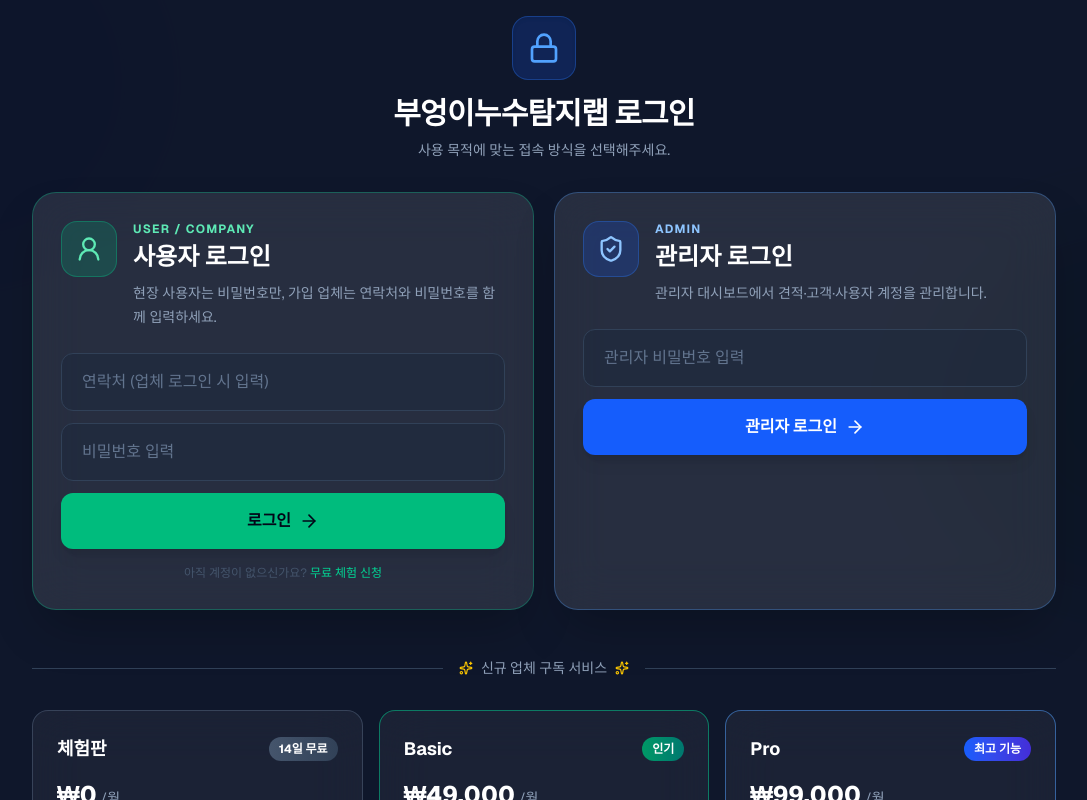
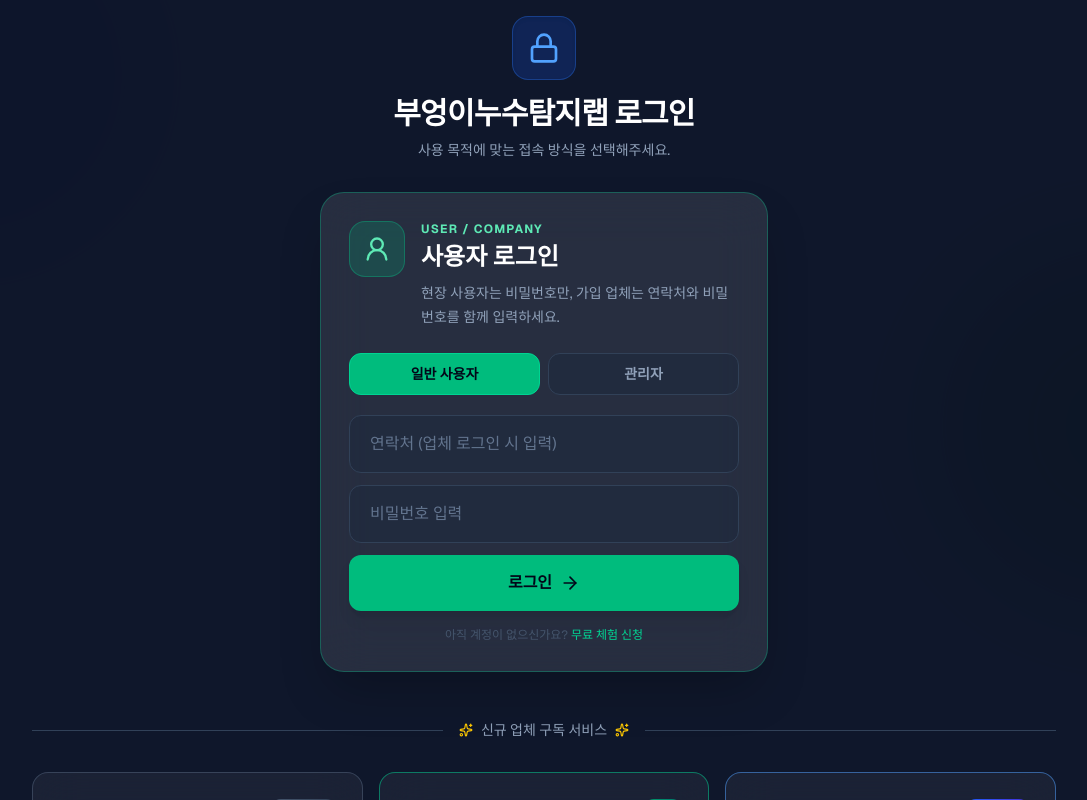
Before and after one commit to JayKim76/owl, a Next.js app: page /login in a window 1280 px wide. Shown: the top 800 px of the page, without its empty margins (96-1183 px from the left). Built offline with nearby package versions, Linux system fonts and the light colour scheme.

Commit message:
feat: unify login page into single radio-mode form

```diff
--- a/src/app/login/page.tsx
+++ b/src/app/login/page.tsx
@@ -1,5 +1,6 @@
-import { ArrowRight, Lock, ShieldAlert, ShieldCheck, UserRound, Sparkles, CheckCircle2 } from "lucide-react";
+import { Lock, Sparkles, CheckCircle2, ArrowRight } from "lucide-react";
 import Link from "next/link";
+import LoginForm from "@/components/LoginForm";
 
 export default async function LoginPage({
   searchParams,
@@ -66,93 +67,9 @@ export default async function LoginPage({
           <p className="text-slate-400 text-sm mt-2">사용 목적에 맞는 접속 방식을 선택해주세요.</p>
         </div>
 
-        <div className="grid grid-cols-1 md:grid-cols-2 gap-5">
-          {/* 통합 사용자 로그인 */}
-          <section className="bg-white/10 backdrop-blur-xl border border-emerald-400/30 p-7 rounded-3xl shadow-2xl">
-            <div className="flex items-start gap-4 mb-6">
-              <div className="w-14 h-14 bg-emerald-500/20 border border-emerald-400/30 rounded-2xl flex items-center justify-center shrink-0">
-                <UserRound size={28} className="text-emerald-300" />
-              </div>
-              <div>
-                <p className="text-xs font-bold text-emerald-300 tracking-widest uppercase mb-1">USER / COMPANY</p>
-                <h2 className="text-2xl font-bold text-white">사용자 로그인</h2>
-                <p className="text-slate-400 text-sm mt-2 leading-6">
-                  현장 사용자는 비밀번호만, 가입 업체는 연락처와 비밀번호를 함께 입력하세요.
-                </p>
-              </div>
-            </div>
-
-            <form action="/api/auth/unified-login" method="post" className="space-y-3">
-              <input
-                name="phone"
-                type="tel"
-                placeholder="연락처 (업체 로그인 시 입력)"
-                className="w-full bg-slate-800/50 border border-slate-700 text-white px-5 py-4 rounded-xl focus:outline-none focus:ring-2 focus:ring-emerald-500 focus:border-transparent transition-all placeholder:text-slate-500"
-                autoComplete="tel"
-              />
-              <input
-                name="password"
-                type="password"
-                placeholder="비밀번호 입력"
-                className="w-full bg-slate-800/50 border border-slate-700 text-white px-5 py-4 rounded-xl focus:outline-none focus:ring-2 focus:ring-emerald-500 focus:border-transparent transition-all placeholder:text-slate-500"
-                autoComplete="current-password"
-                required
-              />
-              <button
-                type="submit"
-                className="w-full bg-emerald-500 hover:bg-emerald-400 text-slate-950 font-bold py-4 rounded-xl flex items-center justify-center gap-2 transition-all shadow-lg hover:shadow-emerald-500/25 active:scale-[0.98]"
-              >
-                로그인 <ArrowRight size={20} />
-              </button>
-            </form>
-
-            <p className="mt-4 text-center text-slate-600 text-xs">
-              아직 계정이 없으신가요?{" "}
-              <Link href="/register" className="text-emerald-400 hover:text-emerald-300 font-medium">
-                무료 체험 신청
-              </Link>
-            </p>
-          </section>
-
-          {/* 관리자 로그인 */}
-          <section className="bg-white/10 backdrop-blur-xl border border-blue-400/30 p-7 rounded-3xl shadow-2xl">
-            <div className="flex items-start gap-4 mb-6">
-              <div className="w-14 h-14 bg-blue-600/20 border border-blue-500/30 rounded-2xl flex items-center justify-center shrink-0">
-                <ShieldCheck size={28} className="text-blue-300" />
-              </div>
-              <div>
-                <p className="text-xs font-bold text-blue-300 tracking-widest uppercase mb-1">ADMIN</p>
-                <h2 className="text-2xl font-bold text-white">관리자 로그인</h2>
-                <p className="text-slate-400 text-sm mt-2 leading-6">
-                  관리자 대시보드에서 견적·고객·사용자 계정을 관리합니다.
-                </p>
-              </div>
-            </div>
-
-            <form action="/api/auth/login" method="post" className="space-y-3">
-              <input
-                name="password"
-                type="password"
-                placeholder="관리자 비밀번호 입력"
-                className="w-full bg-slate-800/50 border border-slate-700 text-white px-5 py-4 rounded-xl focus:outline-none focus:ring-2 focus:ring-blue-500 focus:border-transparent transition-all placeholder:text-slate-500"
-                autoComplete="current-password"
-                required
-              />
-              <button
-                type="submit"
-                className="w-full bg-blue-600 hover:bg-blue-500 text-white font-bold py-4 rounded-xl flex items-center justify-center gap-2 transition-all shadow-lg hover:shadow-blue-600/25 active:scale-[0.98]"
-              >
-                관리자 로그인 <ArrowRight size={20} />
-              </button>
-            </form>
-          </section>
+        <div className="max-w-md mx-auto">
+          <LoginForm errorMessage={errorMessage} />
         </div>
-
-        {errorMessage && (
-          <p className="mt-5 bg-rose-500/10 border border-rose-400/30 text-rose-300 text-sm px-4 py-3 rounded-2xl flex items-center justify-center gap-2 animate-in slide-in-from-top-1">
-            <ShieldAlert size={16} /> {errorMessage}
-          </p>
-        )}
 
         {/* 구독 섹션 구분선 */}
         <div className="mt-12 mb-8 flex items-center gap-4">
```
